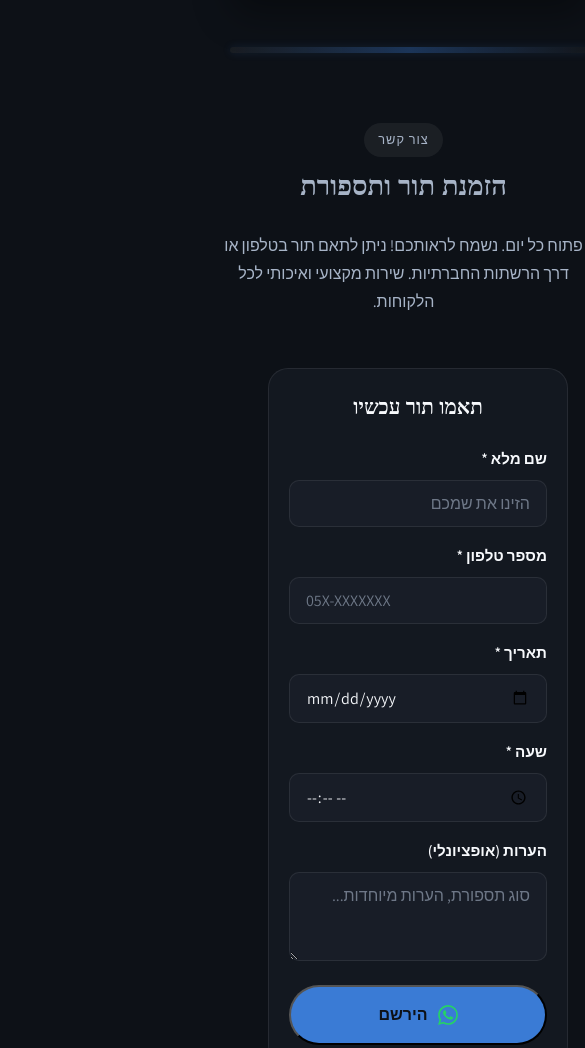
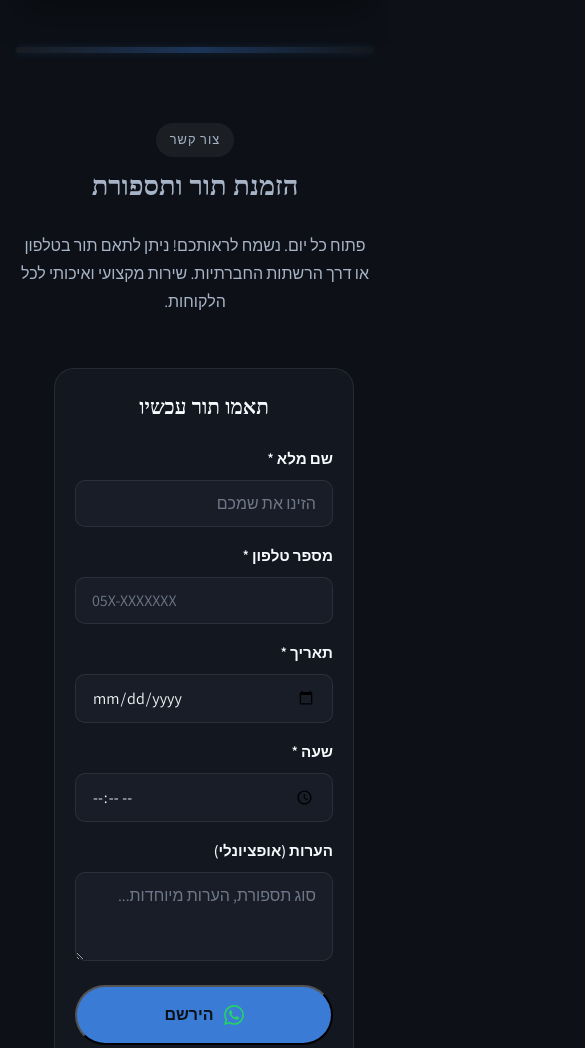
Before and after one commit to liorsal/dolev, a website: page index.html in a window 390 px wide. Shown: the part 2832-3880 px from the top of the page, 585 px wide, since content can reach past the window. Drawn offline with Linux system fonts and the light colour scheme; a web font is replaced by a local one.

Commit message:
Center contact section completely - ensure all elements are perfectly centered

```diff
--- a/style.css
+++ b/style.css
@@ -1052,12 +1052,16 @@ textarea:focus {
     gap: 32px;
     align-items: start;
     justify-items: center;
+    width: 100%;
+    max-width: 100%;
 }
 
 @media (max-width: 768px) {
     .contact-layout {
         justify-items: center;
         gap: 24px;
+        width: 100%;
+        max-width: 100%;
     }
 }
 
@@ -1065,6 +1069,12 @@ textarea:focus {
     .contact-layout {
         justify-items: center;
         gap: 20px;
+        width: 100%;
+        max-width: 100%;
+        display: flex;
+        flex-direction: column;
+        align-items: center;
+        justify-content: center;
     }
 }
 
@@ -1318,7 +1328,7 @@ textarea:focus {
 
 @media (max-width: 560px) {
     .booking-form {
-        max-width: 300px;
+        max-width: 330px;
         width: 300px;
         padding: 24px 20px;
         gap: 16px;
```
